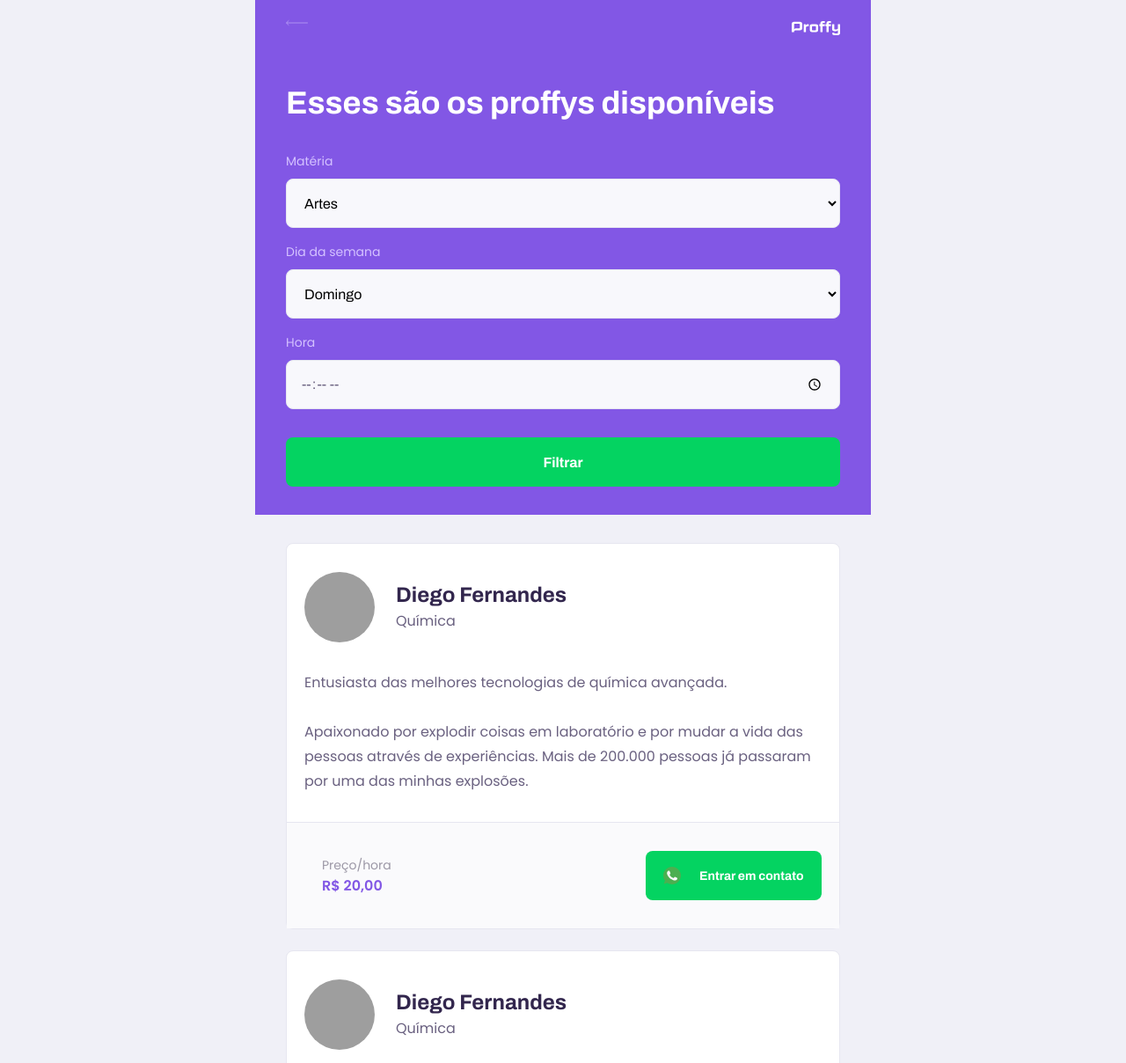
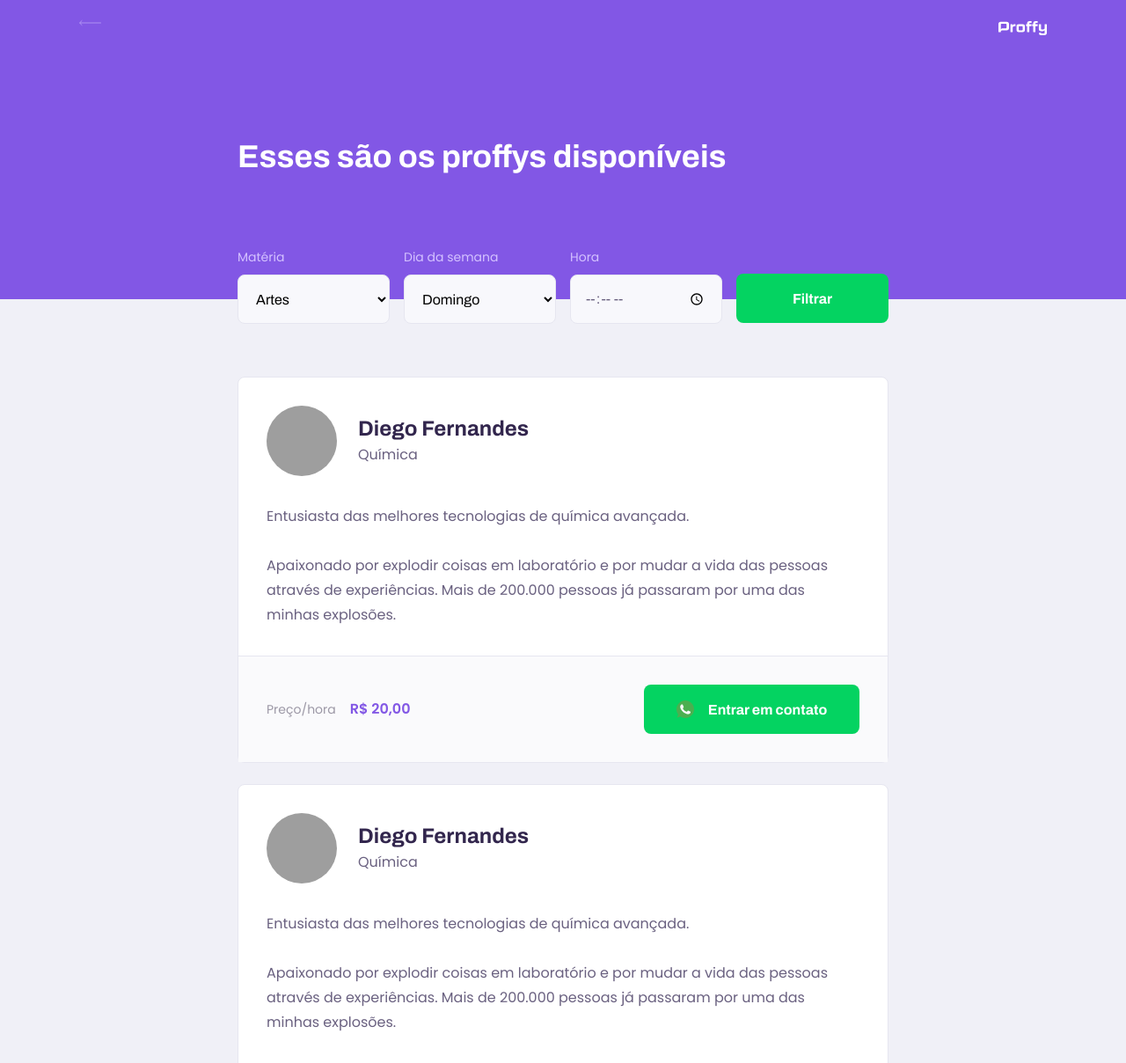
Before and after one commit to purpleviv/Next-Level-Week, a plain HTML site: page study.html in a window 1280 px wide. Shown: the top 1208 px of the page at 88% size. Drawn offline with Linux system fonts and the light colour scheme; grey boxes are pictures that could not be loaded.

Commit message:
Finaliza estilo da page-study para Desktop

```diff
--- a/sass/_page-study.scss
+++ b/sass/_page-study.scss
@@ -36,6 +36,8 @@
 .page-header .header-content {
   margin: 3.2rem auto;
   width: 90%;
+
+  position: relative;
 }
 
 .page-header .header-content strong {
@@ -153,7 +155,7 @@
   margin-top: 0.4rem;
 }
 
-.teacher-item p {
+.teacher-item > p {
   padding: 0 2rem;
   font-size: 1.6rem;
   line-height: 2.8rem;
@@ -205,3 +207,71 @@
 .teacher-item footer button:hover {
   background-color: $color-secondary-dark;
 }
+
+@media (min-width: 700px) {
+  #page-study #container {
+    max-width: 100vw;
+  }
+
+  .page-header {
+    height: 340px;
+  }
+
+  .page-header .top-bar-container {
+    max-width: 1100px;
+  }
+
+  .page-header .header-content {
+    max-width: 740px;
+
+    margin: 0 auto;
+
+    flex: 1 1;
+    padding-bottom: 48px;
+    display: flex;
+    flex-direction: column;
+    justify-content: center;
+  }
+
+  .teacher-item header,
+  .teacher-item footer {
+    padding: 32px;
+  }
+
+  #search-teachers {
+    display: grid;
+    grid-template-columns: repeat(4, 1fr);
+    gap: 16px;
+    position: absolute; //position relative na tag pai: header-content
+    bottom: -28px;
+  }
+
+  #page-study main {
+    padding: 32px 0;
+    max-width: 740px;
+    margin: 0a;
+  }
+
+  #search-teachers .select-block {
+    margin-bottom: 0;
+  }
+
+  .teacher-item > p {
+    padding: 0 32px;
+  }
+
+  .teacher-item footer p strong {
+    display: initial;
+    margin-left: 16px;
+  }
+
+  .teacher-item footer button {
+    width: 245px;
+    font-size: 16px;
+    justify-content: center;
+  }
+
+  .teacher-item footer button img {
+    margin-right: 16px;
+  }
+}
```
Also changed, not shown: css/style.css, 1 other file.
